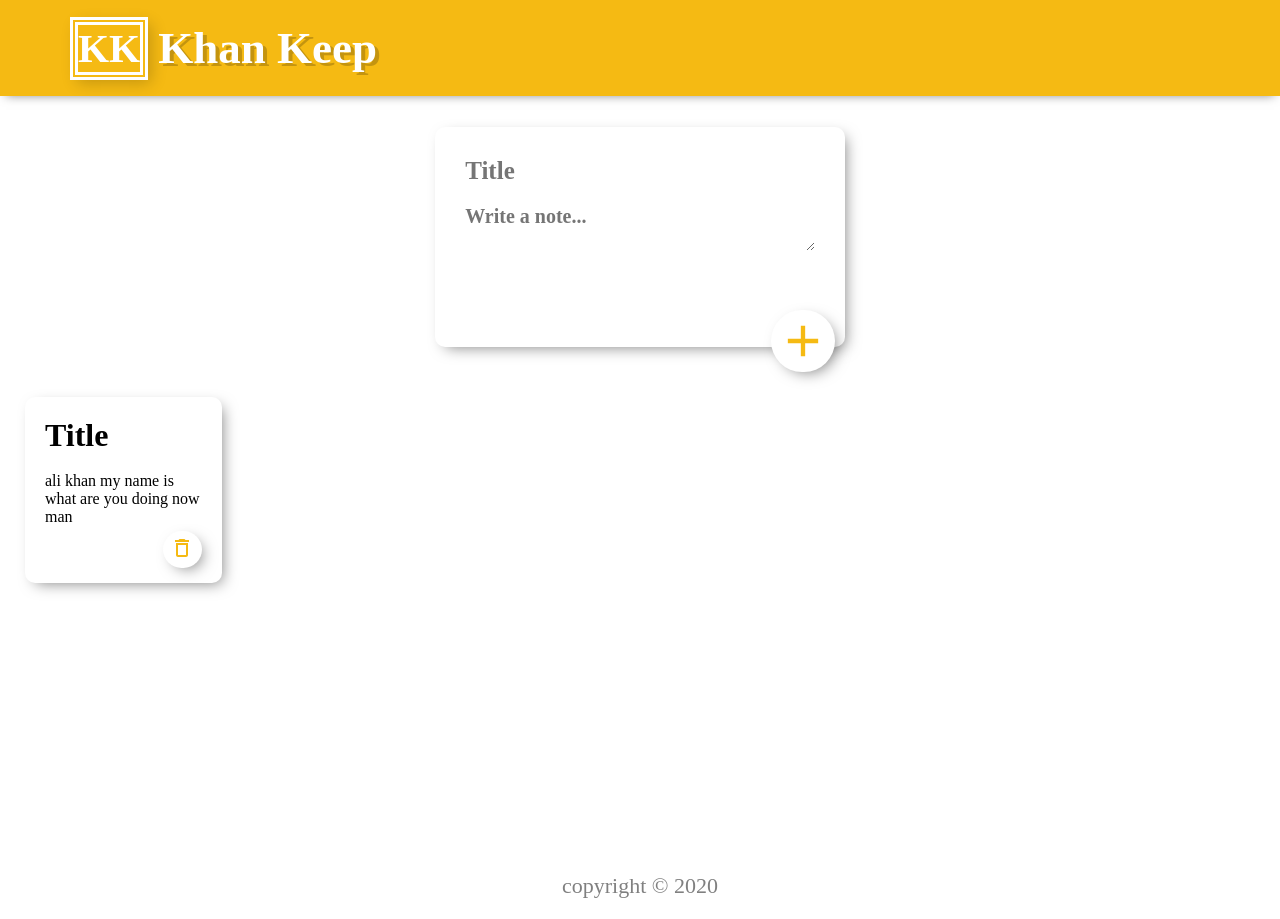
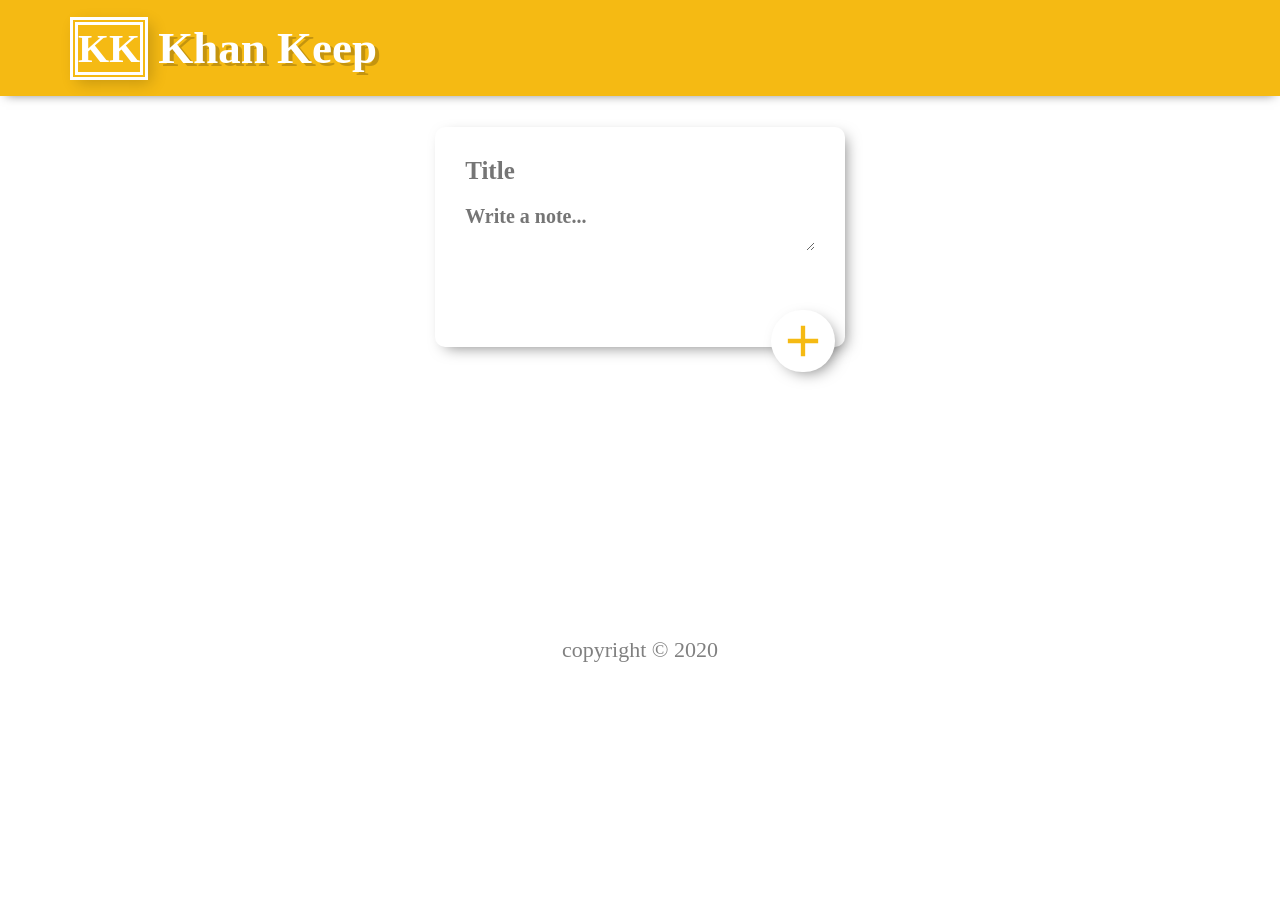
Before and after one commit to Alikhan219/Keep-App-by-React, a React (Create React App) app: page / in a window 1280 px wide. After the commit the page ends 800 px from the top, so only its background shows below. Built offline with nearby package versions, Linux system fonts and the light colour scheme; a web font is replaced by a local one.

Commit message:
using map method for playing a loop for the small not components

```diff
--- a/src/App.js
+++ b/src/App.js
@@ -3,6 +3,7 @@ import Header from "./Header"
 import Footer from "./Footer"
 import CreateNote from "./CreateNote"
 import Note from "./Note"
+import { FullscreenExitRounded } from "@material-ui/icons"
 
 const App=()=>{
   const [addItem, setAddItem]= useState([])
@@ -21,9 +22,20 @@ return(
     <div className='Div_2'>
     <CreateNote passNote={addNote}/>
     </div>
-    <div className="main_div">
-    <Note />
-    </div>
+
+    {addItem.map((val, index)=>{
+    return (
+      <Note
+        key={index}
+        id={index}
+        title={val.title}
+        content={val.content}
+      />
+    )
+    })}
+
+
+
 
     <Footer />
   </>
--- a/src/CreateNote.jsx
+++ b/src/CreateNote.jsx
@@ -19,6 +19,10 @@ const CreateNote = (props) => {
     }
     const addEvent = () => {
         props.passNote(note);
+        setNote({
+            title: '',
+            content: ""
+        })
     }
     return (
         <>
--- a/src/Note.jsx
+++ b/src/Note.jsx
@@ -1,20 +1,20 @@
 import React from "react"
 import DeleteOutlineIcon from '@material-ui/icons/DeleteOutline';
+import "./index.css"
 
-
-
-
-const Note = () => {
+const Note = (props) => {
     return (
         <>
+
     <div className="note">
-        <h1>Title</h1>
+        <h1>{props.title}</h1>
         <br />
-        <p className="p_wrap">ali khan my name is what are you doing now man</p>
+        <p className="p_wrap">{props.content}</p>
         <button className="btn">
            <DeleteOutlineIcon className="deleteIcon"/>
            </button>
     </div>
+
         </>
     )
 }
```
